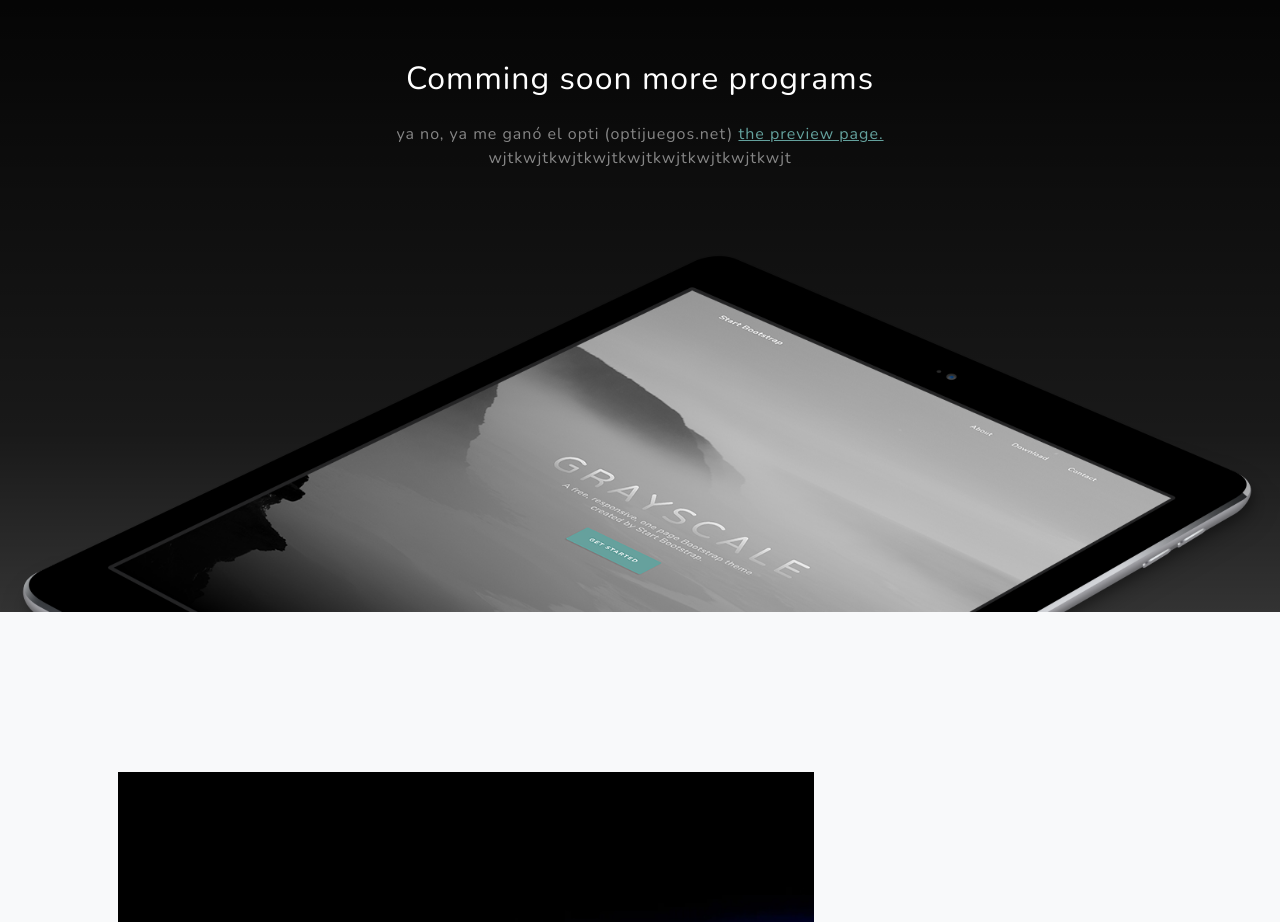
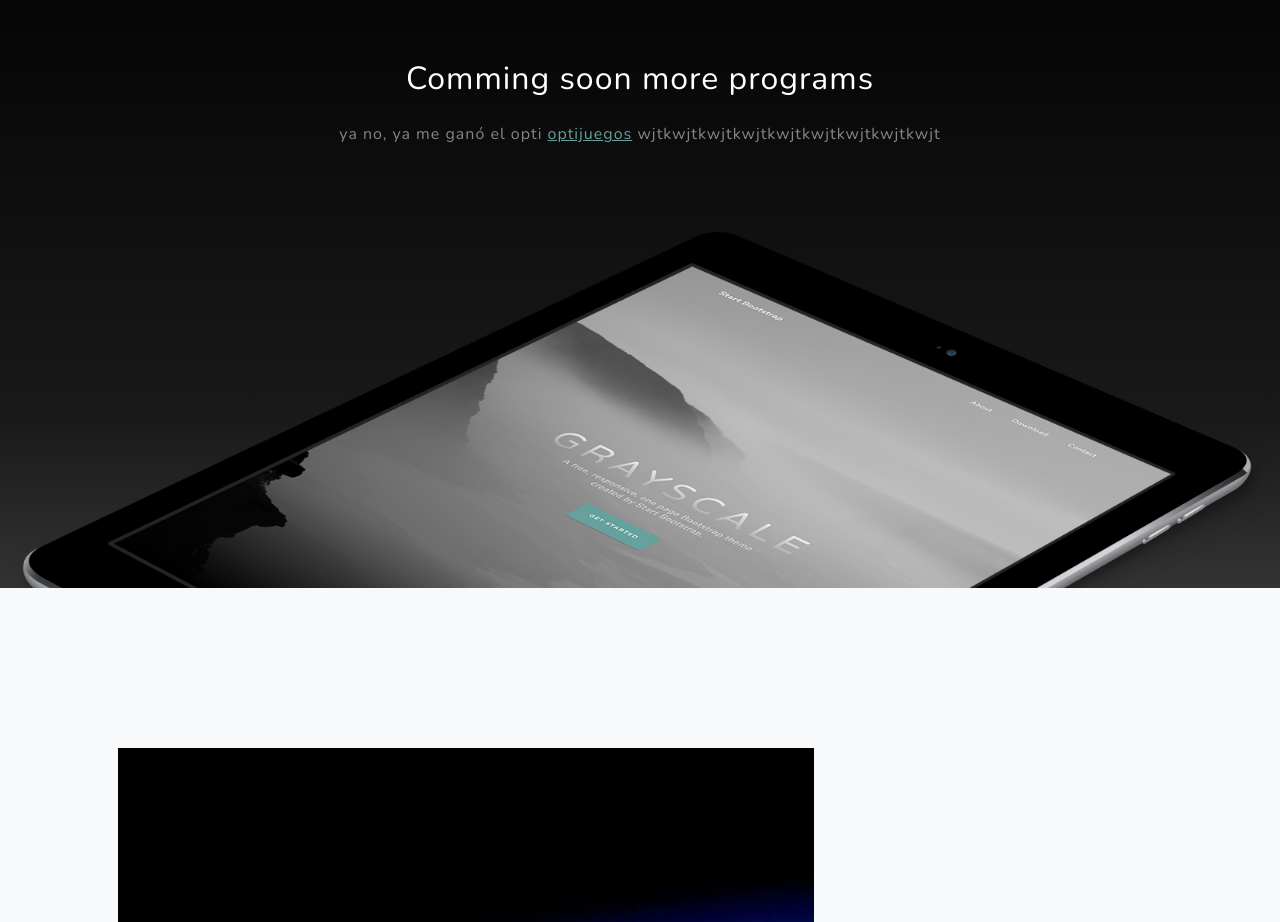
Before and after one commit to ChocloPalta/ChocloPalta.github.io, a plain HTML site: page index.html in a window 1280 px wide. Shown: the part 900-1822 px from the top of the page. Drawn offline with nearby package versions, Linux system fonts and the light colour scheme.

Commit message:
Update index.html
optilink

```diff
--- a/index.html
+++ b/index.html
@@ -52,8 +52,8 @@
                     <div class="col-lg-8">
                         <h2 class="text-white mb-4">Comming soon more programs</h2>
                         <p class="text-white-50">
-                            ya no, ya me ganó el opti (optijuegos.net)
-                            <a href="https://startbootstrap.com/theme/grayscale/">the preview page.</a>
+                            ya no, ya me ganó el opti
+                            <a href="https://optijuegos.net">optijuegos</a>
                             wjtkwjtkwjtkwjtkwjtkwjtkwjtkwjtkwjt
                         </p>
                     </div>
```
